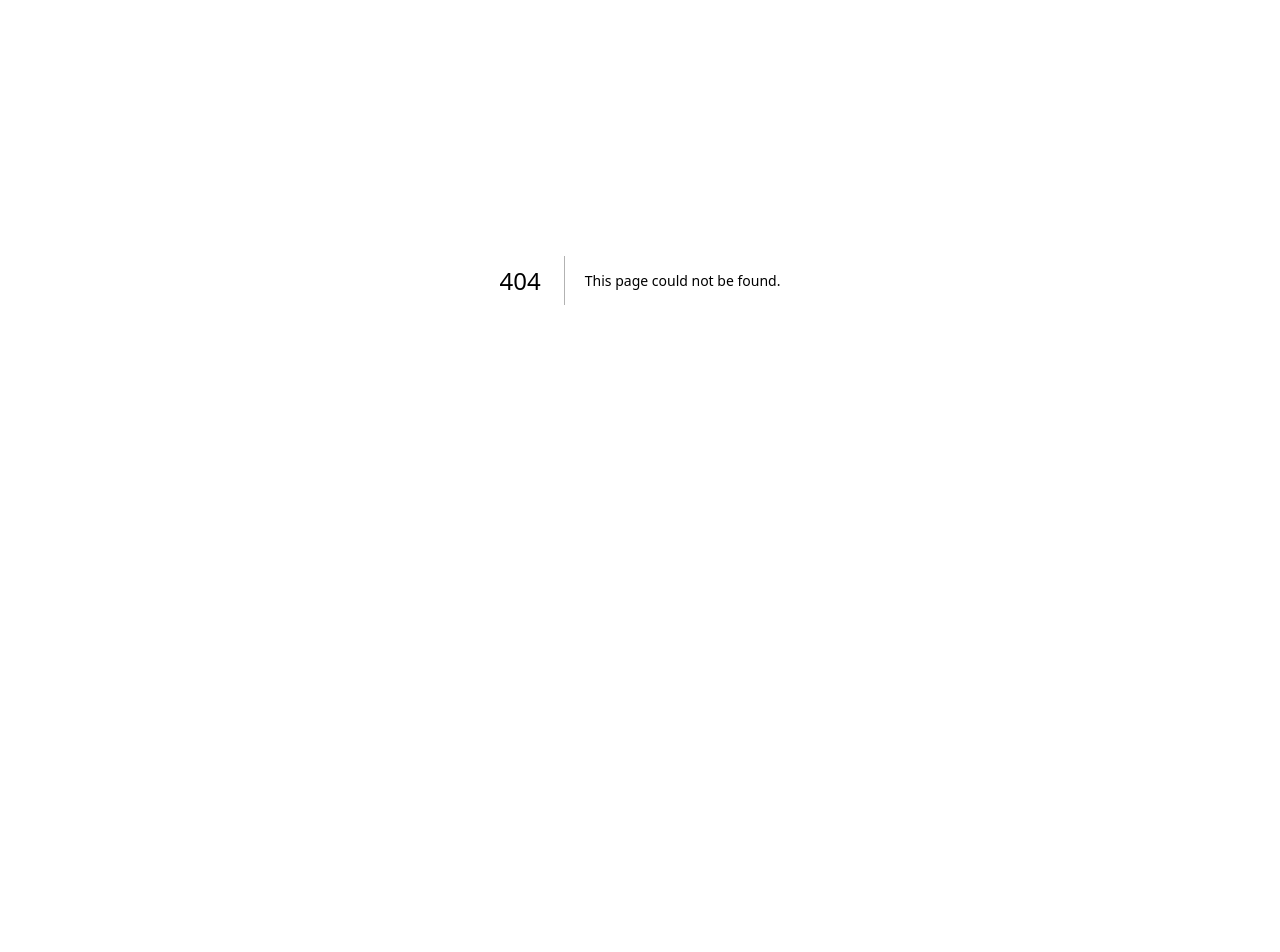
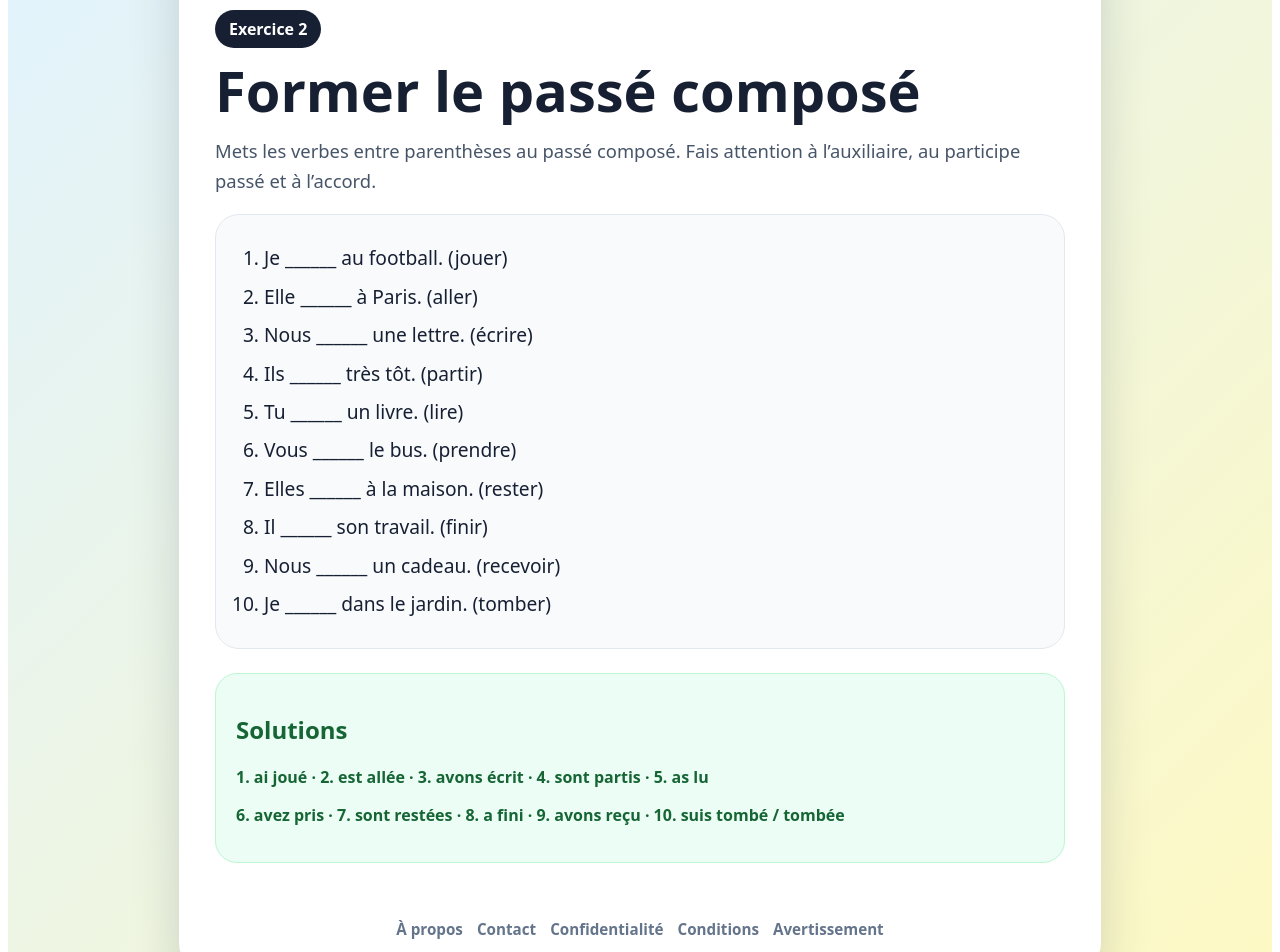
Before and after one commit to ossthun/machinepc, a Next.js app: page /ex2 in a window 1280 px wide. Before the commit this address had no page. Shown: the part 120-1072 px from the top of the page. Before the commit the page ends 800 px from the top, so only its background shows below. Built offline with nearby package versions, Linux system fonts and the light colour scheme.

Commit message:
Add Ex2 component for passé composé exercise

```diff
--- /dev/null
+++ b/pages/ex2.js
@@ -0,0 +1,128 @@
+import Link from "next/link";
+
+export default function Ex2() {
+  return (
+    <main style={styles.page}>
+      <section style={styles.card}>
+        <Link href="/" style={styles.back}>← Retour à l’accueil</Link>
+
+        <div style={styles.badge}>Exercice 2</div>
+
+        <h1 style={styles.title}>Former le passé composé</h1>
+
+        <p style={styles.intro}>
+          Mets les verbes entre parenthèses au passé composé. Fais attention à
+          l’auxiliaire, au participe passé et à l’accord.
+        </p>
+
+        <ol style={styles.list}>
+          <li>Je ______ au football. (jouer)</li>
+          <li>Elle ______ à Paris. (aller)</li>
+          <li>Nous ______ une lettre. (écrire)</li>
+          <li>Ils ______ très tôt. (partir)</li>
+          <li>Tu ______ un livre. (lire)</li>
+          <li>Vous ______ le bus. (prendre)</li>
+          <li>Elles ______ à la maison. (rester)</li>
+          <li>Il ______ son travail. (finir)</li>
+          <li>Nous ______ un cadeau. (recevoir)</li>
+          <li>Je ______ dans le jardin. (tomber)</li>
+        </ol>
+
+        <section style={styles.answers}>
+          <h2>Solutions</h2>
+          <p>1. ai joué · 2. est allée · 3. avons écrit · 4. sont partis · 5. as lu</p>
+          <p>6. avez pris · 7. sont restées · 8. a fini · 9. avons reçu · 10. suis tombé / tombée</p>
+        </section>
+
+        <Footer />
+      </section>
+    </main>
+  );
+}
+
+function Footer() {
+  return (
+    <footer style={styles.footer}>
+      <Link href="/about" style={styles.footerLink}>À propos</Link>
+      <Link href="/contact" style={styles.footerLink}>Contact</Link>
+      <Link href="/privacy" style={styles.footerLink}>Confidentialité</Link>
+      <Link href="/terms" style={styles.footerLink}>Conditions</Link>
+      <Link href="/disclaimer" style={styles.footerLink}>Avertissement</Link>
+    </footer>
+  );
+}
+
+const styles = {
+  page: {
+    minHeight: "100vh",
+    padding: "32px 18px",
+    fontFamily: "system-ui, sans-serif",
+    background: "linear-gradient(135deg, #e0f2fe, #fef9c3)",
+    color: "#172033",
+  },
+  card: {
+    maxWidth: "850px",
+    margin: "0 auto",
+    background: "white",
+    borderRadius: "32px",
+    padding: "36px",
+    boxShadow: "0 22px 50px rgba(15,23,42,.16)",
+  },
+  back: {
+    display: "block",
+    marginBottom: "32px",
+    color: "#2563eb",
+    fontWeight: 900,
+    textDecoration: "none",
+  },
+  badge: {
+    display: "inline-block",
+    padding: "8px 14px",
+    borderRadius: "999px",
+    background: "#172033",
+    color: "white",
+    fontWeight: 900,
+    marginBottom: "14px",
+  },
+  title: {
+    fontSize: "clamp(2rem, 6vw, 3.5rem)",
+    lineHeight: 1,
+    margin: "0 0 16px",
+  },
+  intro: {
+    fontSize: "1.15rem",
+    lineHeight: 1.6,
+    color: "#475569",
+  },
+  list: {
+    fontSize: "1.2rem",
+    lineHeight: 2,
+    background: "#f8fafc",
+    borderRadius: "24px",
+    padding: "24px 24px 24px 48px",
+    border: "1px solid #e2e8f0",
+  },
+  answers: {
+    marginTop: "24px",
+    padding: "20px",
+    borderRadius: "22px",
+    background: "#ecfdf5",
+    border: "1px solid #bbf7d0",
+    color: "#166534",
+    fontWeight: 800,
+  },
+  footer: {
+    marginTop: "34px",
+    paddingTop: "22px",
+    display: "flex",
+    flexWrap: "wrap",
+    justifyContent: "center",
+    gap: "14px",
+    fontSize: "0.95rem",
+  },
+  footerLink: {
+    color: "#64748b",
+    fontWeight: 800,
+    textDecoration: "none",
+  },
+};
```
